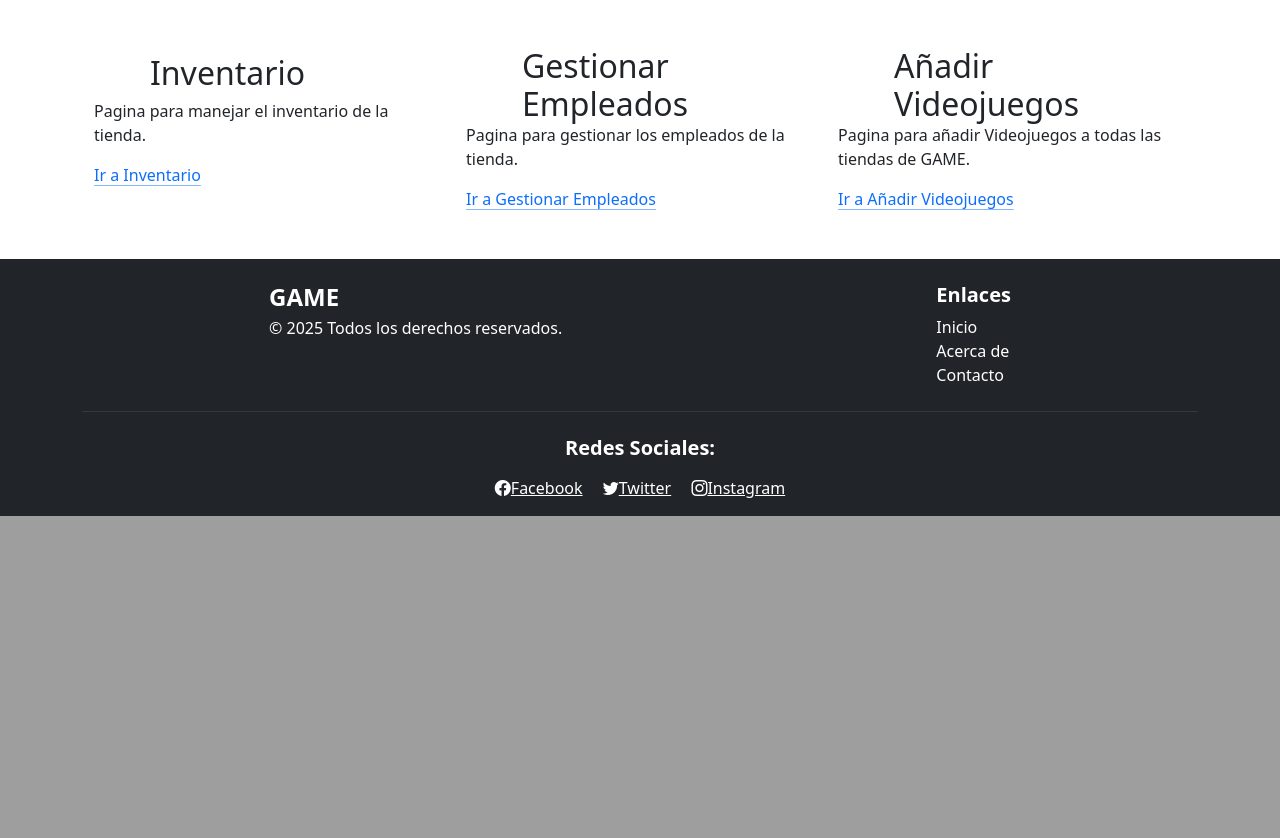
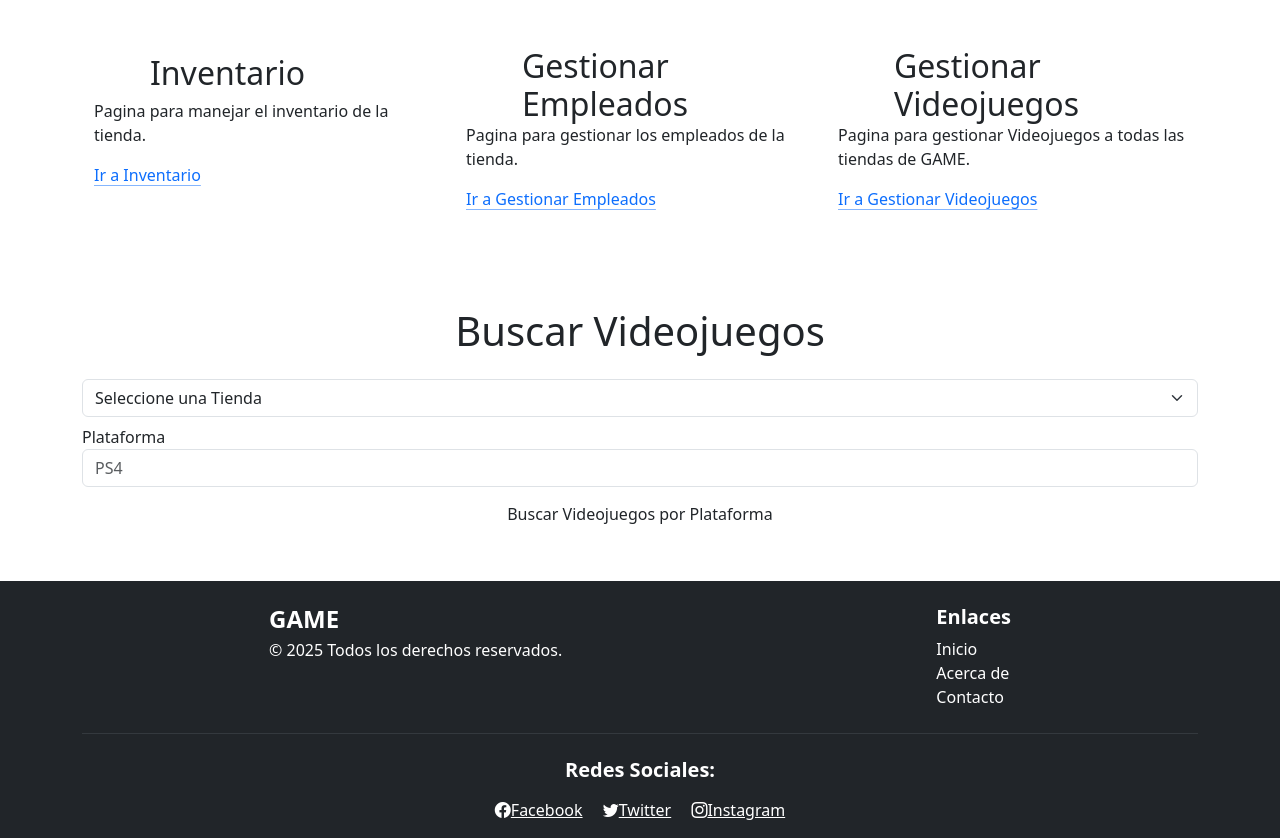
Before and after one commit to JonIbarrola12/Practica_Videojuegos, a PHP site: page /paginas/index.php in a window 1280 px wide. Shown: the part 1320-2158 px from the top of the page. Before the commit the page ends 1836 px from the top, so only its background shows below. Run offline with PHP 8.4, Linux system fonts and the light colour scheme; data comes from the database, SQL or seed files in the repository.

Commit message:
Editar rutas y añadir metodos

```diff
--- a/php/paginas/index.php
+++ b/php/paginas/index.php
@@ -21,8 +21,7 @@
 
         <link href="../../css/estilos.css" rel="stylesheet"/>
 
-        <?php require_once('../crud/conexion.php'); require_once('../crud/TrabajadoresCRUD.php'); ?>
-
+        <?php require_once('../crud/conexion.php'); require_once('../crud/TrabajadoresCRUD.php'); require_once('../crud/TiendaCRUD.php') ?>
     </head>
 
     <body>
@@ -34,10 +33,10 @@
                     <img src="../../images/Game.png" class="img w-25">
                 </a>
                 <ul class="nav col-12 col-md-auto mb-2 justify-content-center mb-md-0">
-                    <li><a href="./index.php" class="nav-link px-2 link-secondary">Pagina Principal</a></li>
-                    <li><a href="./inventario.php" class="nav-link px-2 link-dark">Inventario</a></li>
-                    <li><a href="#" class="nav-link px-2 link-dark">Gestionar Empleados</a></li>
-                    <li><a href="#" class="nav-link px-2 link-dark">Añadir Videojuegos</a></li>
+                    <li><a href="index.php" class="nav-link px-2 link-secondary">Pagina Principal</a></li>
+                    <li><a href="inventario.php" class="nav-link px-2 link-dark">Inventario</a></li>
+                    <li><a href="GestionEmpleados.php" class="nav-link px-2 link-dark">Gestionar Empleados</a></li>
+                    <li><a href="GestionarVideojuegos.php" class="nav-link px-2 link-dark">Gestionar Videojuegos</a></li>
                 </ul>
                 <div class="col-md-3 text-end">
                     <!--Editar Para que aparezca el Usuario Registrado-->
@@ -94,7 +93,7 @@
                     <h2 class="m-0">Inventario</h2>
                 </div>
                 <p>Pagina para manejar el inventario de la tienda.</p>
-                <a href="./inventario.php" class="icon-link link-purple">
+                <a href="inventario.php" class="icon-link link-purple">
                 Ir a Inventario
                 </a>
             </div>
@@ -106,7 +105,7 @@
                     <h2 class="m-0">Gestionar Empleados</h2>
                 </div>
                 <p>Pagina para gestionar los empleados de la tienda.</p>
-                <a href="#" class="icon-link link-purple">
+                <a href="GestionEmpleados.php" class="icon-link link-purple">
                 Ir a Gestionar Empleados
                 </a>
             </div>
@@ -115,14 +114,45 @@
                     <div class="feature-icon d-inline-flex bg-purple bg-gradient rounded p-2 me-3">
                         <i class="bi bi-stack fs-4 text-white"></i>
                     </div>
-                    <h2 class="m-0">Añadir Videojuegos</h2>
+                    <h2 class="m-0">Gestionar Videojuegos</h2>
                 </div>
-                <p>Pagina para añadir Videojuegos a todas las tiendas de GAME.</p>
-                <a href="#" class="icon-link link-purple">
-                Ir a Añadir Videojuegos
+                <p>Pagina para gestionar Videojuegos a todas las tiendas de GAME.</p>
+                <a href="GestionarVideojuegos.php" class="icon-link link-purple">
+                Ir a Gestionar Videojuegos
                 </a>
             </div>
             </div>
+        </div>
+        <div class="container my-5">
+            <h1 class="text-center mb-4">Buscar Videojuegos</h1>
+
+            <?php if (!empty($mensaje)): ?>
+                <div class="alert alert-success"><?= htmlspecialchars($mensaje) ?></div>
+            <?php endif; ?>
+
+            <form method="post" class="mb-4">
+                <select name="tiendaId" class="form-select mb-2" required>
+                    <option value="">Seleccione una Tienda</option>
+                    <?php
+                        $tiendas = TiendaCRUD::recibirRegistros();
+                    if ($tiendas && mysqli_num_rows($tiendas) > 0):
+                        while ($row = $tiendas->fetch_assoc()): ?>
+                            <option value="<?= $row['TiendaId'] ?>"><?= "Direccion: " . htmlspecialchars($row['Direccion']) . " Pais: " . htmlspecialchars($row['Pais']) ?></option>
+                        <?php endwhile;
+                    else: ?>
+                        <option value="">No hay videojuegos disponibles</option>
+                    <?php endif; ?>
+                </select>
+                <label for="plataforma">Plataforma</label>
+                <input type="text" name="plataforma" id="plataforma" placeholder="PS4" class="form-control mb-2" required>
+
+                <button type="submit" name="buscar" class="btn btn-purple w-100">Buscar Videojuegos por Plataforma</button>
+            </form>
+            <?php
+                if (isset($_POST['buscar'])) {
+                    TiendaCRUD::queVideojuegos($_POST['plataforma'], $_POST['tiendaId']);
+                }
+                ?>
         </div>
         <footer class="bg-dark text-white pt-4 pb-3">
             <div class="container">
```
Also changed, not shown: php/paginas/GestionEmpleados.php (+4 -4 lines), php/paginas/GestionarVideojuegos.php (+4 -4 lines).
